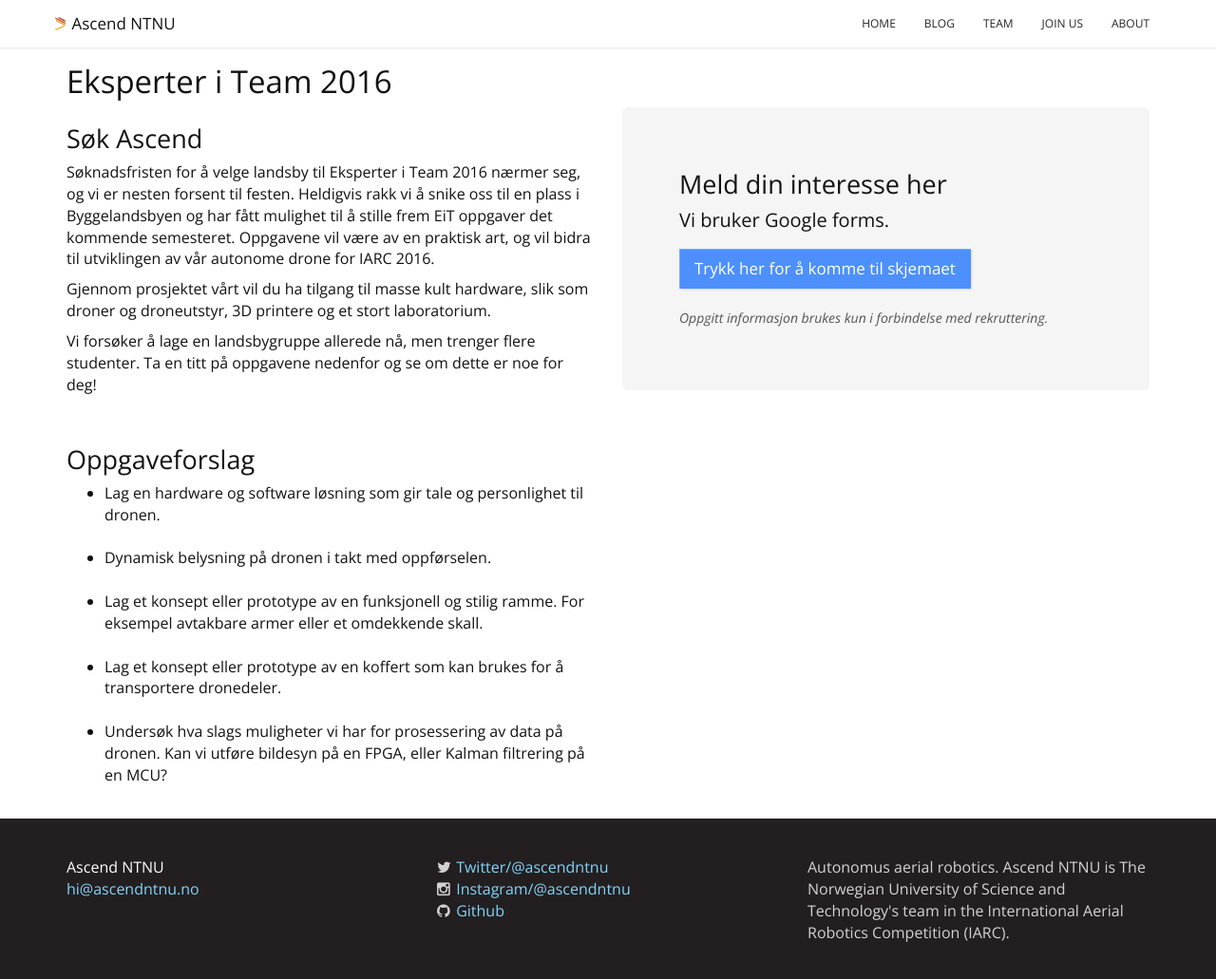
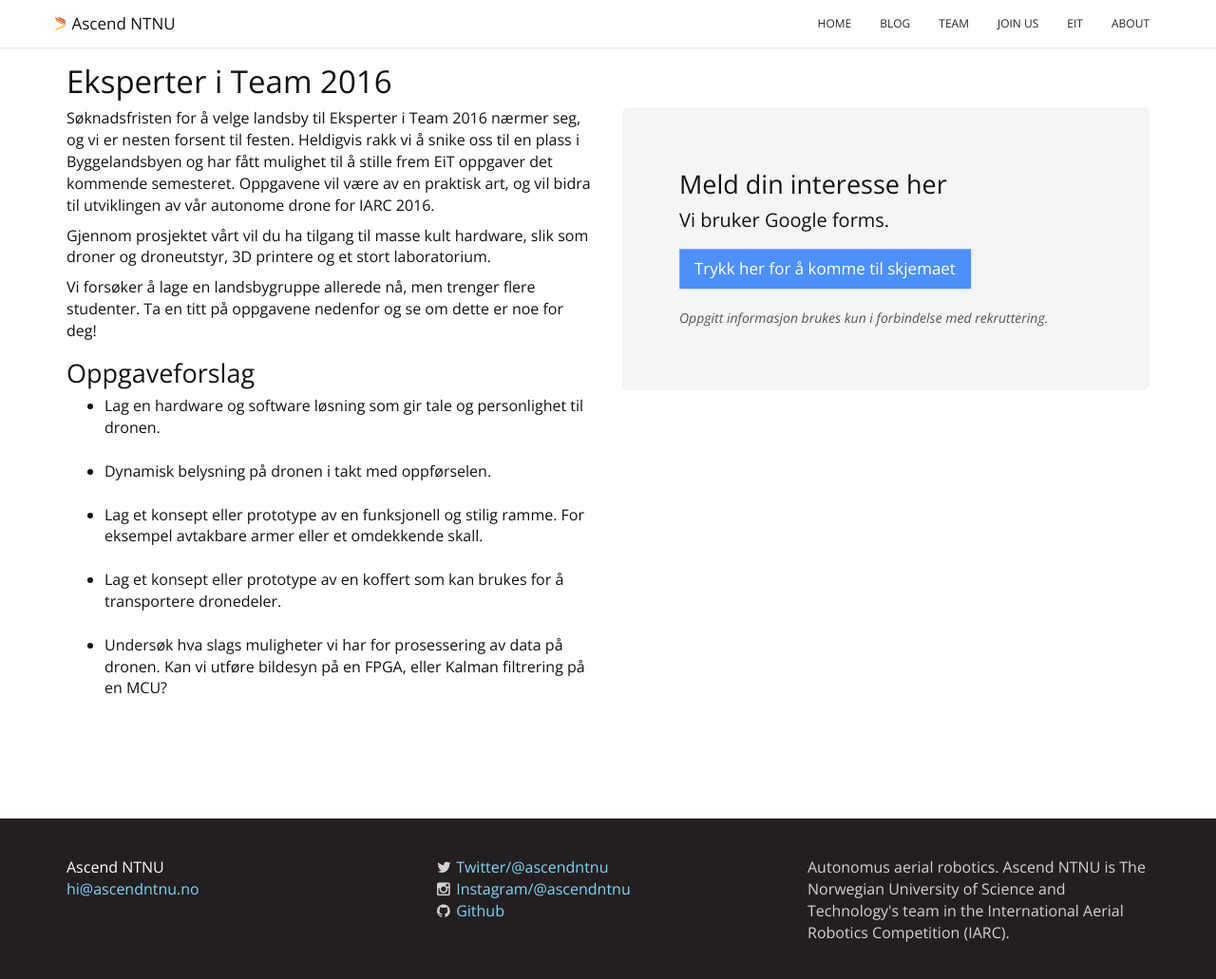
Before and after one commit to AscendNTNU/AscendNTNU.github.io, a Jekyll site: the page built from eit.html, in a window 1280 px wide and 1112 px high. Shown: the top 1031 px of the window at 95% size. Built offline with Jekyll 4.4.1, drawn with Linux system fonts in a browser that asks for light colours.

Commit message:
Added to navbar

```diff
--- a/_data/navbar.yml
+++ b/_data/navbar.yml
@@ -12,5 +12,8 @@
 - title: Join us
   link: /join/
 
+- title: EiT
+  link: /eit/
+
 - title: About
   link: /about/
--- a/eit.html
+++ b/eit.html
@@ -7,15 +7,12 @@
 	<h1>Eksperter i Team 2016</h1>
 	<div class="row">
 		<div class="col-md-6">
-			<h2>Søk Ascend</h2>
 
 			<p>Søknadsfristen for å velge landsby til Eksperter i Team 2016 nærmer seg, og vi er nesten forsent til festen. Heldigvis rakk vi å snike oss til en plass i Byggelandsbyen og har fått mulighet til å stille frem EiT oppgaver det kommende semesteret. Oppgavene vil være av en praktisk art, og vil bidra til utviklingen av vår autonome drone for IARC 2016.</p>
 
 			<p>Gjennom prosjektet vårt vil du ha tilgang til masse kult hardware, slik som droner og droneutstyr, 3D printere og et stort laboratorium.</p>
 
 			<p>Vi forsøker å lage en landsbygruppe allerede nå, men trenger flere studenter. Ta en titt på oppgavene nedenfor og se om dette er noe for deg!</p>
-
-			<br>
 
 			<h2>Oppgaveforslag</h2>
 			<ul>
```
